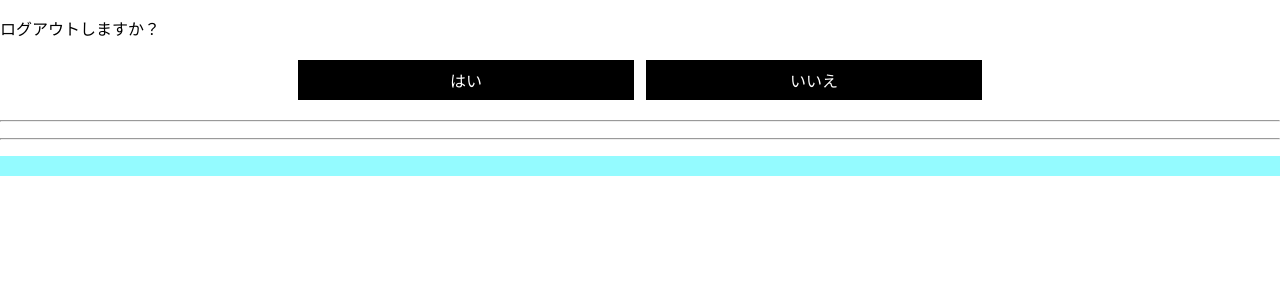
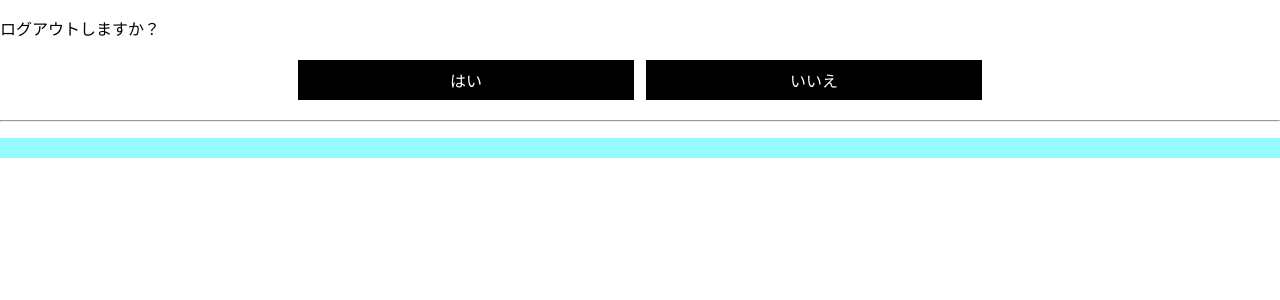
Before and after one commit to reiyiyi/SDVX-EXScoreTool, a Flask app: page /logout in a window 1280 px wide. Shown: the part 72-372 px from the top of the page. Run offline with Flask 2, Linux system fonts and the light colour scheme; the visitor is signed in with stand-in values (Sample User, id 1).

Commit message:
layout.html作成

```diff
--- /dev/null
+++ b/templates/layout.html
@@ -0,0 +1,26 @@
+<!DOCTYPE html>
+<html lang="ja">
+    <head>
+        <meta charset="UTF-8">
+        <meta http-equiv="X-UA-Compatible" content="IE=edge">
+        <meta name="description" content="">
+        <meta name="viewport" content="width=device-width, initial-scale=1.0">
+        <link rel="stylesheet" media="screen and (max-width:768px)" href="{{ url_for('static', filename = 'css/sp-style.css') }}">
+        <link rel="stylesheet" media="screen and (min-width:769px)" href="{{ url_for('static', filename = 'css/style.css') }}">
+        <title>SDVX-EXスコアツール</title>
+    </head>
+    <body>
+        <header class="site-header wrapper">
+            <div class="header">
+                <a href="/" class="appname">SDVX-EXスコアツール</a>
+            </div>
+        </header>
+
+        {%- block content %}{% endblock %}
+
+        <footer class="site-footer wrapper">
+            <div class="footer">
+            </div>
+        </footer>
+    </body>
+</html>
--- a/templates/logout.html
+++ b/templates/logout.html
@@ -1,20 +1,5 @@
-<!DOCTYPE html>
-<html lang="ja">
-<head>
-    <meta charset="UTF-8">
-    <meta http-equiv="X-UA-Compatible" content="IE=edge">
-    <meta name="description" content="">
-    <meta name="viewport" content="width=device-width, initial-scale=1.0">
-    <link rel="stylesheet" media="screen and (max-width:768px)" href="{{ url_for('static', filename = 'css/sp-style.css') }}">
-    <link rel="stylesheet" media="screen and (min-width:769px)" href="{{ url_for('static', filename = 'css/style.css') }}">
-    <title>SDVX-EXスコアツール</title>
-</head>
-<body>
-    <header class="site-header wrapper">
-        <div class="header">
-            <a href="/" class="appname">SDVX-EXスコアツール</a>
-        </div>
-    </header>
+{%- extends "layout.html" %}
+{%- block content %}
     <div class="logout-form">
         <p>ログアウトしますか？</p>
         <div class="inline">
@@ -22,12 +7,6 @@
             <a href="{{url_for('index')}}" class="button">いいえ</a>
         </div>
     </div>
-    <hr>
 
     <hr>
-    <footer class="site-footer wrapper">
-        <div class="footer">
-        </div>
-    </footer>
-</body>
-</html>
+{%- endblock %}
```
Also changed, not shown: templates/login.html (+3 -23 lines).
